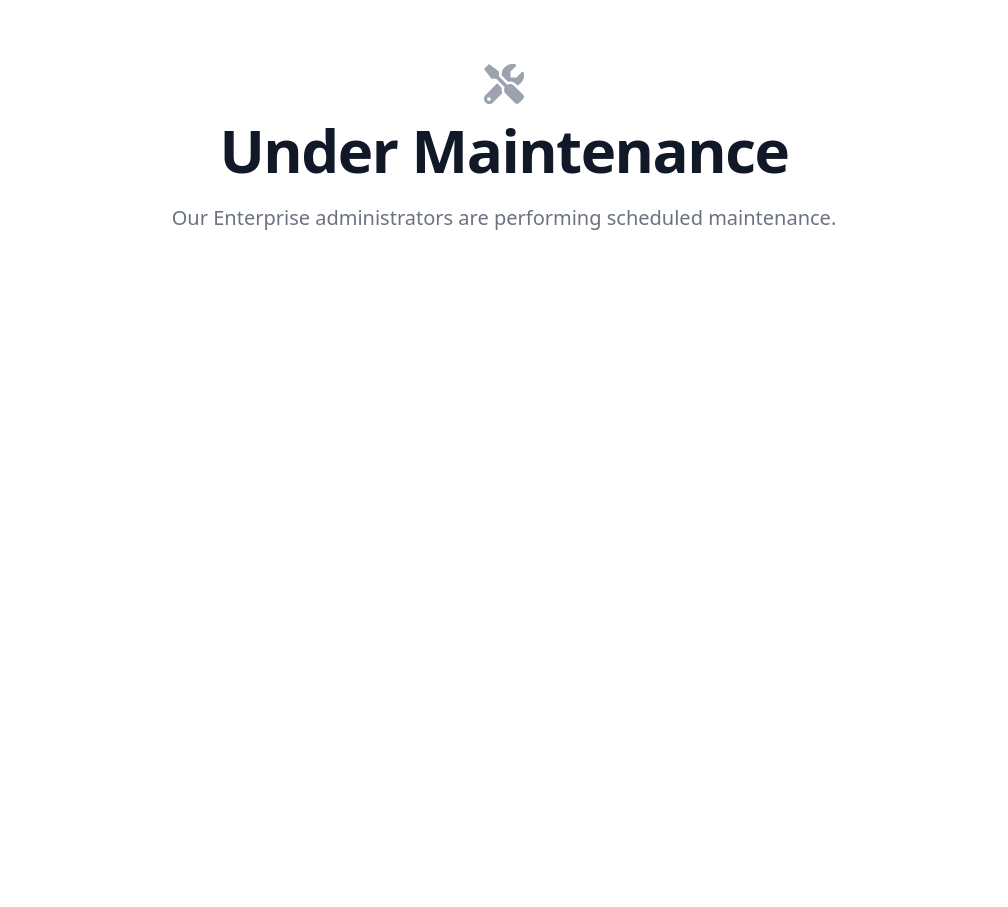
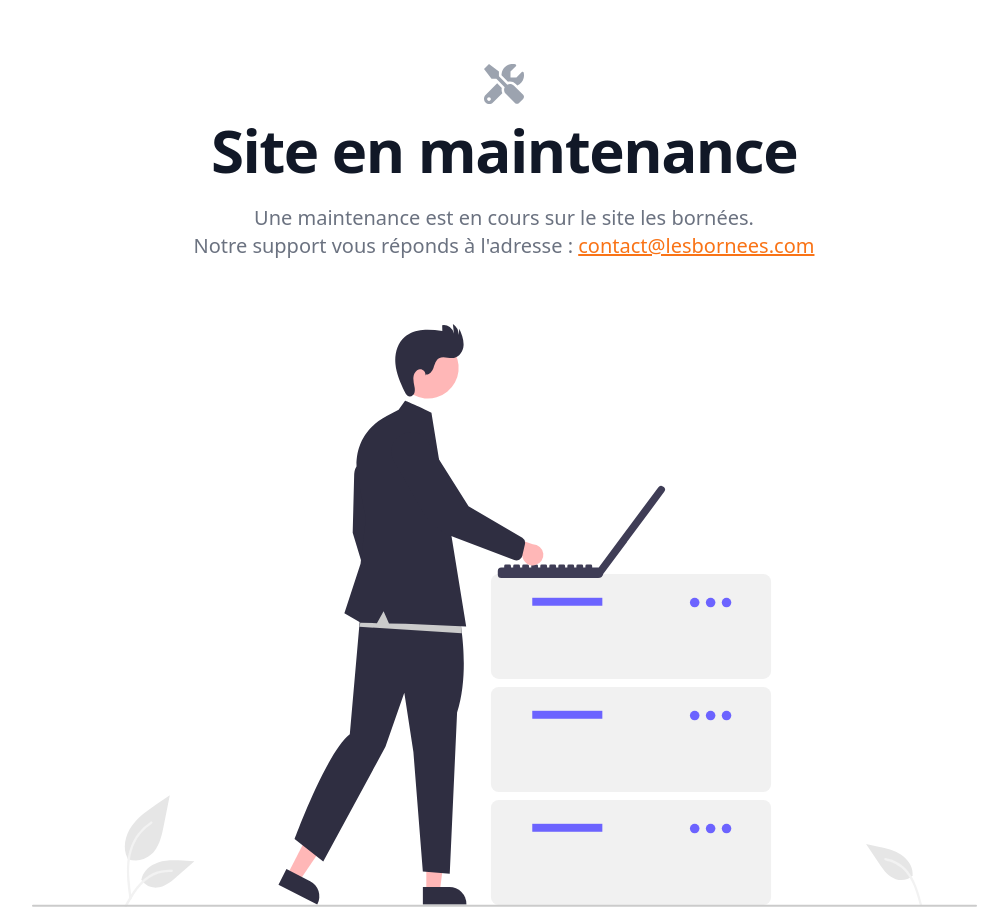
Before and after one commit to lesbornees/maintenance, a website: page index.html in a window 1280 px wide. Shown: the whole page, without its empty margins (136-1144 px from the left). Before the commit the page ends 800 px from the top, so only its background shows below. Drawn offline with nearby package versions, Linux system fonts and the light colour scheme.

Commit message:
Add default template

```diff
--- a/index.html
+++ b/index.html
@@ -9,8 +9,13 @@
 <section class="bg-white dark:bg-gray-900">
     <div class="py-8 px-4 mx-auto max-w-screen-md text-center lg:py-16 lg:px-12">
         <svg class="mx-auto mb-4 w-10 h-10 text-gray-400" xmlns="http://www.w3.org/2000/svg" viewBox="0 0 512 512"><path fill="currentColor" d="M331.8 224.1c28.29 0 54.88 10.99 74.86 30.97l19.59 19.59c40.01-17.74 71.25-53.3 81.62-96.65c5.725-23.92 5.34-47.08 .2148-68.4c-2.613-10.88-16.43-14.51-24.34-6.604l-68.9 68.9h-75.6V97.2l68.9-68.9c7.912-7.912 4.275-21.73-6.604-24.34c-21.32-5.125-44.48-5.51-68.4 .2148c-55.3 13.23-98.39 60.22-107.2 116.4C224.5 128.9 224.2 137 224.3 145l82.78 82.86C315.2 225.1 323.5 224.1 331.8 224.1zM384 278.6c-23.16-23.16-57.57-27.57-85.39-13.9L191.1 158L191.1 95.99l-127.1-95.99L0 63.1l96 127.1l62.04 .0077l106.7 106.6c-13.67 27.82-9.251 62.23 13.91 85.39l117 117.1c14.62 14.5 38.21 14.5 52.71-.0016l52.75-52.75c14.5-14.5 14.5-38.08-.0016-52.71L384 278.6zM227.9 307L168.7 247.9l-148.9 148.9c-26.37 26.37-26.37 69.08 0 95.45C32.96 505.4 50.21 512 67.5 512s34.54-6.592 47.72-19.78l119.1-119.1C225.5 352.3 222.6 329.4 227.9 307zM64 472c-13.25 0-24-10.75-24-24c0-13.26 10.75-24 24-24S88 434.7 88 448C88 461.3 77.25 472 64 472z"/></svg>
-        <h1 class="mb-4 text-4xl font-bold tracking-tight leading-none text-gray-900 lg:mb-6 md:text-5xl xl:text-6xl dark:text-white">Under Maintenance</h1>
-        <p class="font-light text-gray-500 md:text-lg xl:text-xl dark:text-gray-400">Our Enterprise administrators are performing scheduled maintenance.</p>
+        <h1 class="mb-4 text-4xl font-bold tracking-tight leading-none text-gray-900 lg:mb-6 md:text-5xl xl:text-6xl dark:text-white">Site en maintenance</h1>
+        <p class="font-light text-gray-500 md:text-lg xl:text-xl dark:text-gray-400">Une maintenance est en cours sur le site les bornées.</p>
+        <p class="font-light text-gray-500 md:text-lg xl:text-xl dark:text-gray-400">Notre support vous réponds à l'adresse : <a class="underline text-orange-500" href="mailto:contact@lesbornees.com">contact@lesbornees.com</a></p>
+    </div>
+
+    <div class="mx-auto text-center">
+        <img src="images/maintenance.svg" class="mx-auto">
     </div>
 </section>
 </body>
```
Also changed, not shown: images/maintenance.svg (added), 1 other file.
